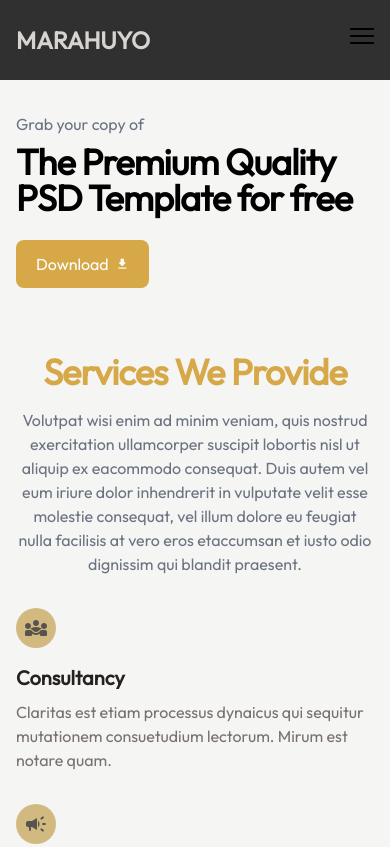
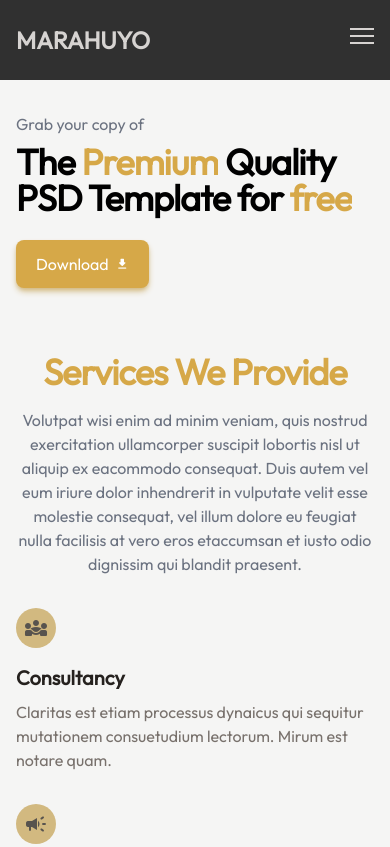
Before and after one commit to svjacinto/marahuyo-frontend, a website: page index.html in a window 390 px wide. Shown: the top 847 px of the page. Drawn offline with Linux system fonts and the light colour scheme.

Commit message:
edited the navbar

```diff
--- a/index.html
+++ b/index.html
@@ -20,7 +20,7 @@
 		<nav class="bg-primary2 text-stone-300 dark:bg-primary2">
 			<!-- Flex Container -->
 			<div
-				class="container relative flex items-center justify-between space-x-6 py-6 px-4 md:px-32"
+				class="container relative mx-auto flex items-center justify-between space-x-6 py-6 px-4 md:px-32"
 			>
 				<!-- Brand name -->
 				<h1 class="text-2xl font-bold uppercase">Marahuyo</h1>
@@ -79,12 +79,21 @@
 					<h1
 						class="mb-6 max-w-2xl text-4xl font-extrabold leading-none tracking-tight dark:text-white md:text-5xl xl:text-6xl"
 					>
-						The Premium Quality PSD Template for free
+						The
+						<span
+							class="bg-gradient-to-r from-accent1 to-accent1 bg-clip-text font-extrabold text-transparent"
+							>Premium</span
+						>
+						Quality PSD Template for
+						<span
+							class="bg-gradient-to-r from-accent1 to-accent1 bg-clip-text font-extrabold text-transparent"
+							>free</span
+						>
 					</h1>
 
 					<a
 						href="#"
-						class="mr-3 inline-flex items-center justify-center rounded-lg bg-accent1 px-5 py-3 text-center text-base font-medium text-white hover:bg-accent2 focus:ring-4 focus:ring-primary-300 dark:focus:ring-primary-900"
+						class="mr-3 inline-flex items-center justify-center rounded-lg bg-accent1 px-5 py-3 text-center text-base font-medium text-white shadow-md shadow-accent2 hover:bg-accent2 focus:ring-4 focus:ring-stone-300 dark:shadow-transparent dark:focus:ring-stone-900"
 					>
 						Download &nbsp;
 						<span class="material-icons-round align-middle text-sm">
@@ -358,7 +367,7 @@
 							type="email"
 							id="email"
 							class="dark:shadow-sm-light block w-full rounded-lg border border-gray-300 bg-gray-50 p-2.5 text-sm text-gray-900 shadow-sm focus:border-yellow-500 focus:ring-yellow-500 dark:border-gray-600 dark:bg-stone-700 dark:text-white dark:placeholder-stone-400 dark:focus:border-yellow-500 dark:focus:ring-yellow-500"
-							placeholder="name@flowbite.com"
+							placeholder="name@gmail.com"
 							required
 						/>
 					</div>
@@ -391,7 +400,7 @@
 					</div>
 					<button
 						type="submit"
-						class="rounded-lg bg-accent1 py-3 px-5 text-center text-sm font-medium text-white hover:bg-accent2 focus:outline-none focus:ring-4 focus:ring-primary-300 dark:bg-accent1 dark:hover:bg-accent2 dark:focus:ring-stone-800 sm:w-fit"
+						class="rounded-lg bg-accent1 py-3 px-5 text-center text-sm font-medium text-white hover:bg-accent2 focus:outline-none focus:ring-4 focus:ring-stone-300 dark:bg-accent1 dark:hover:bg-accent2 dark:focus:ring-stone-800 sm:w-fit"
 					>
 						Send message
 					</button>
--- a/src/input.css
+++ b/src/input.css
@@ -34,7 +34,7 @@ body {
 	left: 0;
 	width: 24px;
 	height: 2px;
-	background: #000;
+	background: #d6d3d1;
 	transform: rotate(0);
 	transition: all 0.5s;
 }
```
Also changed, not shown: css/main.css.
